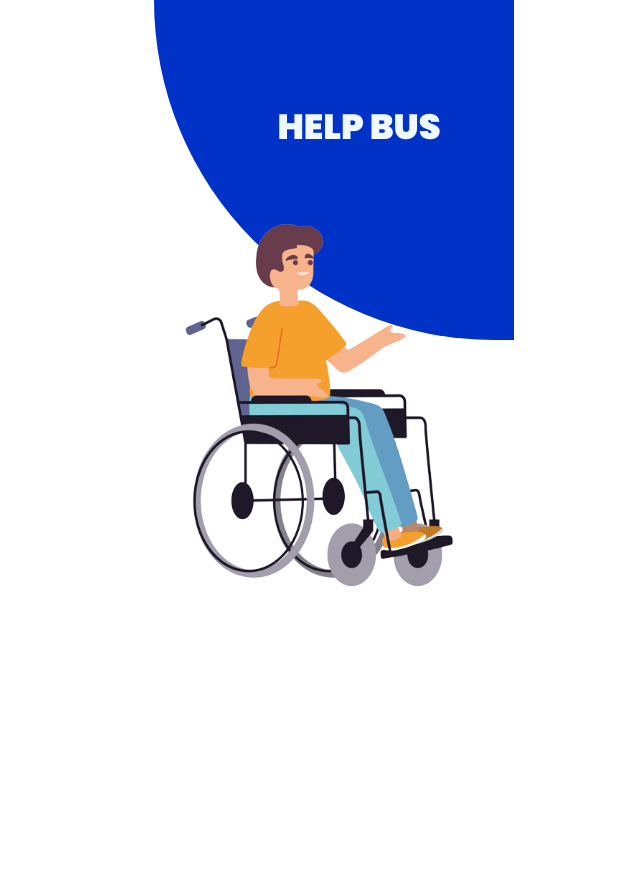
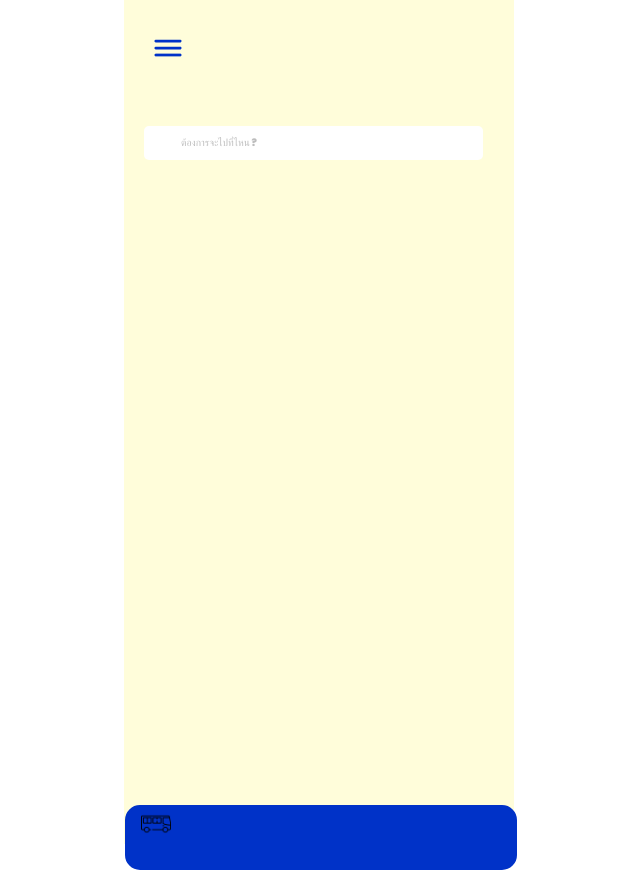
Before and after one commit to Khemzh/muvwheel_frontend, a React (Create React App) app: page / in a window 1280 px wide. Shown: the whole page, without its empty margins (321-961 px from the left). Before the commit the page ends 844 px from the top, so only its background shows below. Built offline with nearby package versions, Linux system fonts and the light colour scheme.

Commit message:
homepage done✨

```diff
--- a/src/App.css
+++ b/src/App.css
@@ -1,4 +1,3 @@
-
 .App {
   text-align: center;
 }
--- a/src/Pages/Home.css
+++ b/src/Pages/Home.css
@@ -13,7 +13,7 @@
     margin-right: auto;
     width: 390px;
     height: 844px;
-    background-color: #fff3be;
+    background-color: #fffdda;
   }
 
 .txt{
@@ -32,23 +32,132 @@
     width: 20px;
 }
 
-/* .mainbox{
-    margin-top: 350px;
-    border: #295afd solid;
+.busClick{
+    margin-top: 645px;
+    border: #0032C8 solid;
     border-radius: 15px;
-    background-color: #295afd;
-    width: 386px;
-    height: 350px;
+    background-color: #0032C8;
+    width: 392px;
+    height: 65px;
+    margin-left: -19px;
 }
 
+.bus1{
+    width: 30px;
+    height: 30px;
+    margin-right: 330px;
+    margin-bottom: 50px;
+}
 .bus{
     width: 30px;
     height: 30px;
-    margin-right: 330px;
+    margin-right: 335px;
+}
+
+.showBus{
+    margin-top: 585px;
+    border-radius: 15px;
+    background-color: #0032C8;
+    width: 390px;
+    height: 65px;
+    margin-left: -19px;
+}
+.listOfBus{
+    display: block;
+    text-align: left;
+    margin-top: 15px;
+    background-color: #182FA5;
+    width: 390px;
+    height: 65px;
+    margin-left: 0px;
+}
+.whiteLine{
+    width: 390px;
+    height:3px;
+    background-color: rgb(255, 255, 255);
+    margin-top: 14px;
+    margin-left:-10px ;
+}
+.number{
+    margin-left: 10px;
+    margin-top: 10px;
+    font-family: "Poppins", cursive;
+    font-size: 12px;
+    color:rgb(255, 255, 255)
+}
+.busToBus{
+    margin-left: 10px;
+    margin-top: 5px;
+    font-family: "Poppins", cursive;
+    font-size: 12px;
+    color:rgb(255, 255, 255)
+}
+
+.Popupmenu {
+    font-family: "Poppins", cursive;
+}
+
+.PopupMenu {
+    text-align: center;
+}
+/* .dp{
+    display: flex;
 } */
-
-
+.onclick{
+    z-index: 1;
+    position: absolute;
+}
+.bbb{
+    background: none;
+    border: none;
+    display: flex;
+    justify-content: left;
+}
+.bbb1{
+    background: none;
+    border: none;
+    margin-left: -300px;
+    margin-top: 10px;
+}
+.popup-menu{
+    background-color: aliceblue;
+    width: 300px;
+    height: 924px;
+    margin-top: -90px;
+    padding-top: 20px;
+    margin-left: -20px;
+    z-index: 2;
+    position: absolute;
+}
+.pic{
+    display: block;
+    justify-content: left;
+}
+.back{
+    margin-left: 10px ;
+    height: 48px;
+    width: 48px;
+    background: none;
+    border: none;
+}
+.man{
+    margin-left: 100px;
+    margin-top: -60px;
+    width: 67px;
+    height: 82px;
+}
+.login{
+    background-color: #0032C8;
+    width: 217px;
+    height: 47px;
+    border-radius: 10px;
+    margin-left: -70px;
+    margin-top: 55px;
+    font-size: 20qpx;
+    font-family: "Poppins", cursive;
+    color: rgb(255, 255, 255);
+}
 @font-face {
     font-family: 'Poppins';
     src: local('Poppins'), url(/public/Poppins/Poppins-Black.ttf) format('truetype');
-  }
+}
--- a/src/Pages/Home.js
+++ b/src/Pages/Home.js
@@ -1,25 +1,81 @@
 import './Home.css';
-import React, { useState } from 'react';
+import React, { useState,useEffect } from 'react';
 // import {button} from 'react';
 
-function App() {
-const [val, setVal] = useState('ต้องการจะไปที่ไหน ?')
+
+
+
+
+const PopupMenu = () => {
+  const [isPopupVisible, setPopupVisible] = useState(false);
+
+  const togglePopup = () => {
+    setPopupVisible(!isPopupVisible);
+  };
+  const [val, setVal] = useState('ต้องการจะไปที่ไหน ?')
+
+const [listBus,listbus] = useState(<div className='showBus' onClick={() => click(mainbox)}>
+        <img className='bus' src ="/img/bus.png" alt=" " />
+        <div className='listOfBus'>
+              <p className='number'>
+                  50
+              </p>
+              <p className='busToBus'>
+                  A &rarr; B
+                  <div className='whiteLine'>Z
+
+              </div>
+              </p>
+
+          </div>
+        </div>
+)
+const [mainbox, setmain] = useState(<div>
+        <button className='busClick'  onClick={() => click(listBus)}>
+        <img className='bus1' src ="/img/bus.png" alt=" " /></button>
+
+        </div>
+)
+
+const click = listBus => {
+    setmain(listBus)
+}
+const click1 = mainbox => {
+  setmain(mainbox)
+}
+
 
   return (
     <div className="App">
       <div className='bg'>
         <div className='header'>
-            <img className='photo' src ="/img/menu.png" alt=" " />
+        <div class="dp">
+      <button className = "bbb" onClick={togglePopup}><img src="/img/icon _menu_.png"></img></button>
+      {isPopupVisible && (
+        <div className="popup-menu">
+          <ul>
+            <ol>
+              <div>
+                <div className='pic'>
+                  <button className='back' onClick={togglePopup}><img  className='bbb1' src="/img/leading-icon.png"></img></button>
+                  <img class="man" src="/img/disabled-guy.png"></img>
+                </div>
+                <button class="login">เข้าสู่ระบบ</button>
+                </div>
+            </ol>
+
+          </ul>
+        </div>
+      )}
+    </div>
             <input value={val} className='txt' />
-
-        </div>
-    {/* <button onPress={console.log('hi')}>click me!</button> */}
-
+          {mainbox}
       </div>
-
+      </div>
 
     </div>
   );
-}
+  }
 
-export default App;
+
+export default PopupMenu;
--- /dev/null
+++ b/src/Pages/ShowPath.css
@@ -0,0 +1,16 @@
+.App {
+    text-align: center;
+  }
+  .bg{
+
+    display: block;
+    margin-left: auto;
+    margin-right: auto;
+    width: 390px;
+    height: 844px;
+    background-color: #0032C8;
+  }
+@font-face {
+    font-family: 'Poppins';
+    src: local('Poppins'), url(/public/Poppins/Poppins-Black.ttf) format('truetype');
+  }
--- a/src/index.js
+++ b/src/index.js
@@ -1,13 +1,13 @@
 import React from 'react';
 import ReactDOM from 'react-dom/client';
 import './index.css';
-import App from './App';
+import Home from './Pages/Home';
 import reportWebVitals from './reportWebVitals';
 
 const root = ReactDOM.createRoot(document.getElementById('root'));
 root.render(
   <React.StrictMode>
-    <App />
+    <Home />
   </React.StrictMode>
 );
 
```
Also changed, not shown: src/Pages/ShowPath.js (added, +18 -0 lines), src/Pages/babel.config.js (deleted, +0 -7 lines), public/img/icon _menu_.png (added), public/img/leading-icon.png (added).
